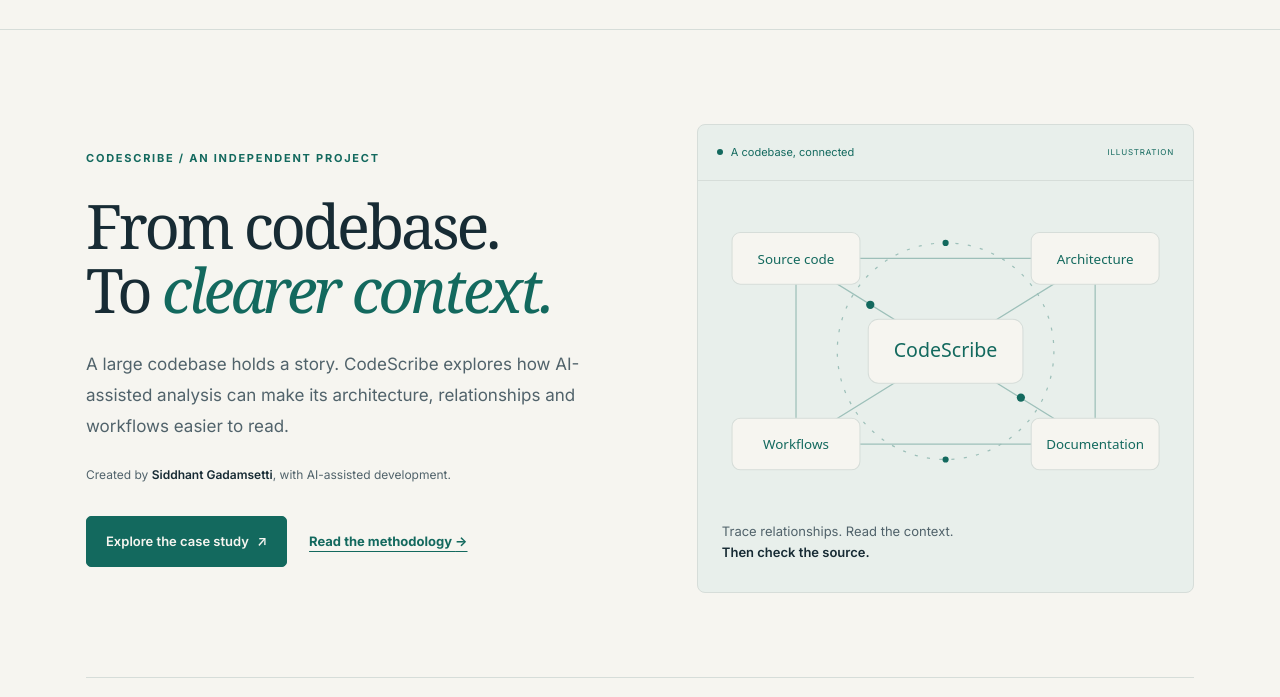
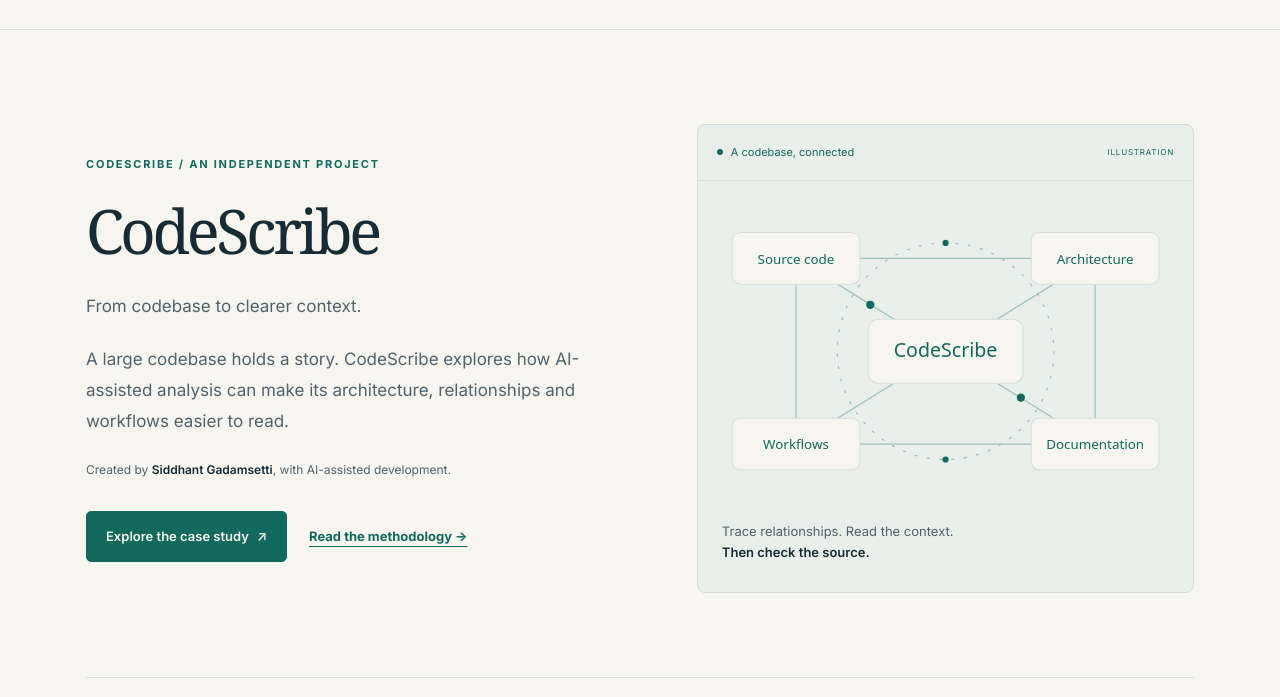
Before and after one commit to siddhant61/codescribe-demo, a plain HTML site: page index.html in a window 1280 px wide. Shown: the part 103-800 px from the top of the page. Drawn offline with Linux system fonts and the light colour scheme.

Commit message:
fix(demo): identify the page title and heading as CodeScribe (#1)
Co-authored-by: Codex <noreply@openai.com>
Co-authored-by: Codex Fable 5 <noreply@anthropic.com>

```diff
--- a/index.html
+++ b/index.html
@@ -6,7 +6,7 @@
   <meta http-equiv="X-UA-Compatible" content="IE=edge">
 
   <!-- SEO Meta Tags -->
-  <title>CodeScribe — Reading a codebase, revealing its architecture</title>
+  <title>CodeScribe</title>
   <meta name="description" content="CodeScribe, a project by Siddhant Gadamsetti. Explore an AI-assisted analysis of the open-source Xikolo platform through architecture reports, a knowledge graph, and structured data.">
 
   <meta name="author" content="Siddhant Gadamsetti">
@@ -68,7 +68,8 @@
         <section class="cs-hero" aria-labelledby="hero-title">
           <div class="cs-hero-copy">
             <p class="cs-eyebrow">CodeScribe / An independent project</p>
-            <h1 id="hero-title">From codebase.<br>To <em>clearer context.</em></h1>
+            <h1 id="hero-title">CodeScribe</h1>
+            <p class="cs-lead">From codebase to clearer context.</p>
             <p class="cs-lead">A large codebase holds a story. CodeScribe explores how AI-assisted analysis can make its architecture, relationships and workflows easier to read.</p>
             <p class="cs-credit">Created by <strong>Siddhant Gadamsetti</strong>, with AI-assisted development.</p>
             <div class="cs-actions"><a class="btn btn-primary" href="./reports-hub.html">Explore the case study <span aria-hidden="true">↗</span></a><a class="cs-text-link" href="./research-methodology.html">Read the methodology <span aria-hidden="true">→</span></a></div>
```
